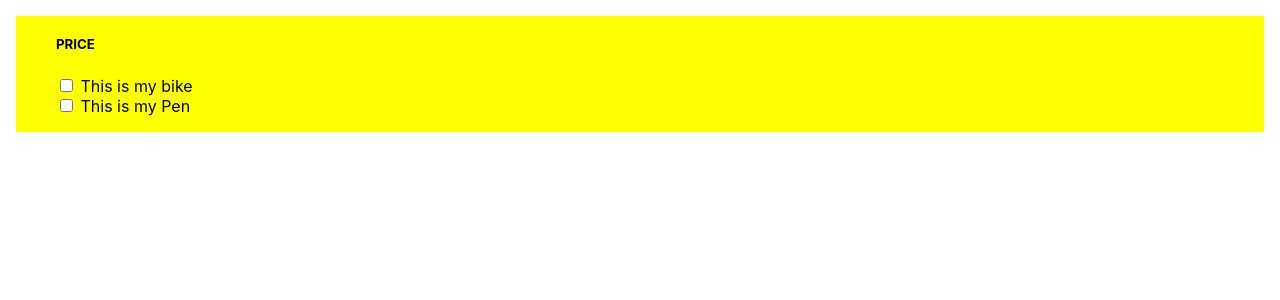
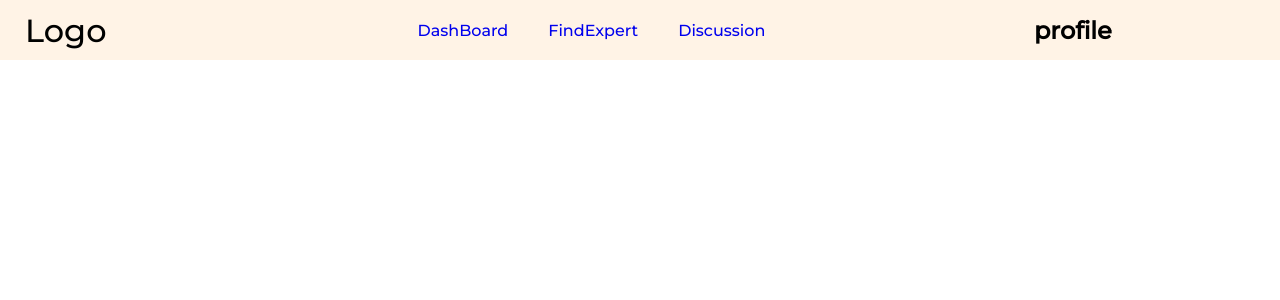
Before and after one commit to Bhaskar-maity/Mentoring-website-frond-end, a React (Create React App) app: page / in a window 1280 px wide. Shown: the top 300 px of the page. Built offline with nearby package versions, Linux system fonts and the light colour scheme.

Commit message:
navbar add

```diff
--- a/package.json
+++ b/package.json
@@ -3,6 +3,7 @@
   "version": "0.1.0",
   "private": true,
   "dependencies": {
+    "@material-ui/icons": "^4.11.2",
     "@testing-library/jest-dom": "^5.11.9",
     "@testing-library/react": "^11.2.5",
     "@testing-library/user-event": "^12.8.3",
--- a/src/App.css
+++ b/src/App.css
@@ -1,3 +1,5 @@
+@import url("https://fonts.googleapis.com/css2?family=Montserrat:wght@500&display=swap");
+
 .App {
    margin: 0;
    padding: 0;
--- a/src/App.js
+++ b/src/App.js
@@ -1,9 +1,9 @@
 import "./App.css";
-import Filtercomponent from "./Components/Filtercomponent";
+import MainComponent from "./Components/MainComponent";
 function App() {
    return (
       <div className="App">
-         <Filtercomponent />
+         <MainComponent />
       </div>
    );
 }
--- /dev/null
+++ b/src/Components/MainComponent.css
@@ -0,0 +1,3 @@
+.main-componenet {
+   margin: 0;
+}
--- /dev/null
+++ b/src/Components/MainComponent.js
@@ -0,0 +1,10 @@
+import React from "react";
+import "./MainComponent.css";
+import Navbar from "./Navbar";
+export default function MainComponent() {
+   return (
+      <div className="main-componenet">
+         <Navbar />
+      </div>
+   );
+}
--- /dev/null
+++ b/src/Components/Navbar.css
@@ -0,0 +1,32 @@
+.nav {
+   display: flex;
+   justify-content: space-between;
+   background-color: #fff3e6;
+   align-items: center;
+   font-family: "Montserrat", sans-serif;
+   height: 60px;
+}
+
+.logo {
+   font-size: 2rem;
+   flex: 0.2;
+   padding: 10px 25px;
+}
+.nav-item {
+   /* justify-content: space-between; */
+   flex: 0.5;
+}
+.nav-item ul li {
+   list-style-type: none;
+
+   display: inline-block;
+   padding: 0 20px;
+}
+.nav-item ul li a {
+   text-decoration: none;
+}
+.profile {
+   flex: 0.2;
+
+   float: right;
+}
--- /dev/null
+++ b/src/Components/Navbar.js
@@ -0,0 +1,27 @@
+import React from "react";
+import "./Navbar.css";
+export default function Navbar() {
+   return (
+      <div>
+         <nav className="nav">
+            <div className="logo">Logo</div>
+            <div className="nav-item">
+               <ul>
+                  <li>
+                     <a href="#">DashBoard</a>
+                  </li>
+                  <li>
+                     <a href="#">FindExpert</a>
+                  </li>
+                  <li>
+                     <a href="#">Discussion</a>
+                  </li>
+               </ul>
+            </div>
+            <div className="profile">
+               <h1>profile</h1>
+            </div>
+         </nav>
+      </div>
+   );
+}
```
Also changed, not shown: 1 other file (tests, documents, lock files or other folders).
